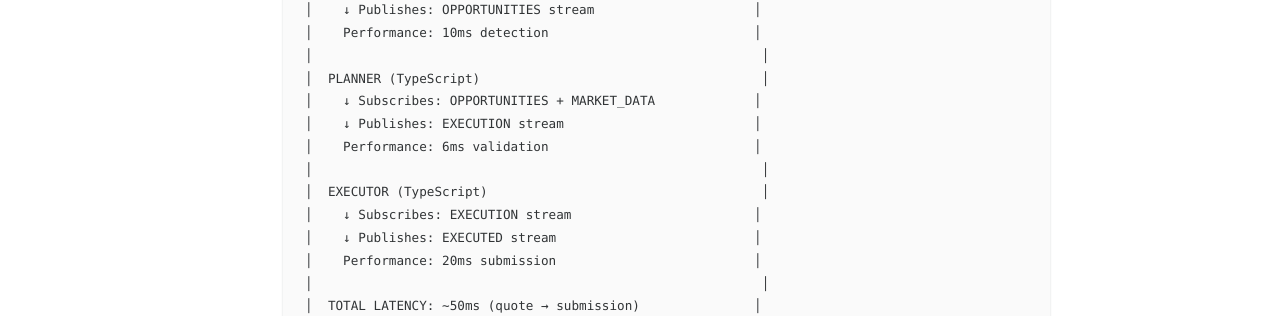
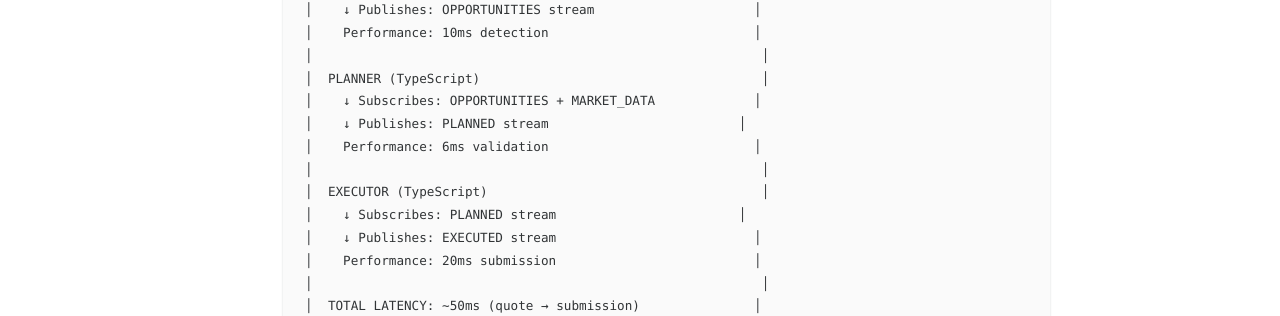
Before and after one commit to guidebee/guidebee.github.io, a Jekyll site: the page built from _posts/2025-12-22-quote-service-architecture-hft-engine-core.md, in a window 1280 px wide and 1400 px high, scrolled down 23001 px. Shown: the part 508-824 px from the top of the window. Built offline with Jekyll 4.4.1, drawn with Linux system fonts in a browser that asks for light colours; a script bundle is joined from its source files by our own code; library files that are not in the unit come from our copies; some of the changed text lies outside the part shown.

Commit message:
quote service

```diff
--- a/_posts/2025-12-22-quote-service-architecture-hft-engine-core.md
+++ b/_posts/2025-12-22-quote-service-architecture-hft-engine-core.md
@@ -26,7 +26,7 @@ Built quote-service as the core data engine for our HFT pipeline with production
 1. **Sub-10ms Quote Response**: In-memory cache with 30s refresh delivers quotes in <10ms (vs 100-200ms uncached)
 2. **Multi-Protocol Support**: Local pool math for 6 DEX protocols (Raydium AMM/CLMM/CPMM, Meteora DLMM, Pump.fun, Whirlpool)
 3. **gRPC Streaming API**: Real-time quote streams for arbitrage scanners with sub-100ms latency
-4. **NATS Event Publishing**: FlatBuffers-encoded market events to 6-stream architecture (MARKET_DATA, OPPORTUNITIES, EXECUTION, EXECUTED, METRICS, SYSTEM)
+4. **NATS Event Publishing**: FlatBuffers-encoded market events to 6-stream architecture (MARKET_DATA, OPPORTUNITIES, PLANNED, EXECUTED, METRICS, SYSTEM)
 5. **Redis Crash Recovery**: 2-3s recovery time (10-20x faster than 30-60s cold start)
 6. **99.99% Availability**: RPC pool with Multiple endpoints, automatic failover, health monitoring
 7. **Production-Ready Observability**: Loki logging, Prometheus metrics, OpenTelemetry tracing
@@ -266,7 +266,7 @@ Quote-service publishes to the **MARKET_DATA stream** within the 6-stream NATS a
 |--------|---------|-----------|---------|-------------------|
 | **MARKET_DATA** | Quote updates | 1 hour | Memory | **Publisher** ✅ |
 | **OPPORTUNITIES** | Detected opportunities | 24 hours | File | Consumer |
-| **EXECUTION** | Validated plans | 1 hour | File | Consumer |
+| **PLANNED** | Validated plans | 1 hour | File | Consumer |
 | **EXECUTED** | Execution results | 7 days | File | Consumer |
 | **METRICS** | Performance metrics | 1 hour | Memory | Consumer |
 | **SYSTEM** | Kill switch & control | 30 days | File | Consumer |
@@ -862,11 +862,11 @@ Quote-service sits at the **foundation** of the HFT pipeline:
 │                                                           │
 │  PLANNER (TypeScript)                                     │
 │    ↓ Subscribes: OPPORTUNITIES + MARKET_DATA             │
-│    ↓ Publishes: EXECUTION stream                         │
+│    ↓ Publishes: PLANNED stream                         │
 │    Performance: 6ms validation                           │
 │                                                           │
 │  EXECUTOR (TypeScript)                                    │
-│    ↓ Subscribes: EXECUTION stream                        │
+│    ↓ Subscribes: PLANNED stream                        │
 │    ↓ Publishes: EXECUTED stream                          │
 │    Performance: 20ms submission                          │
 │                                                           │
```
